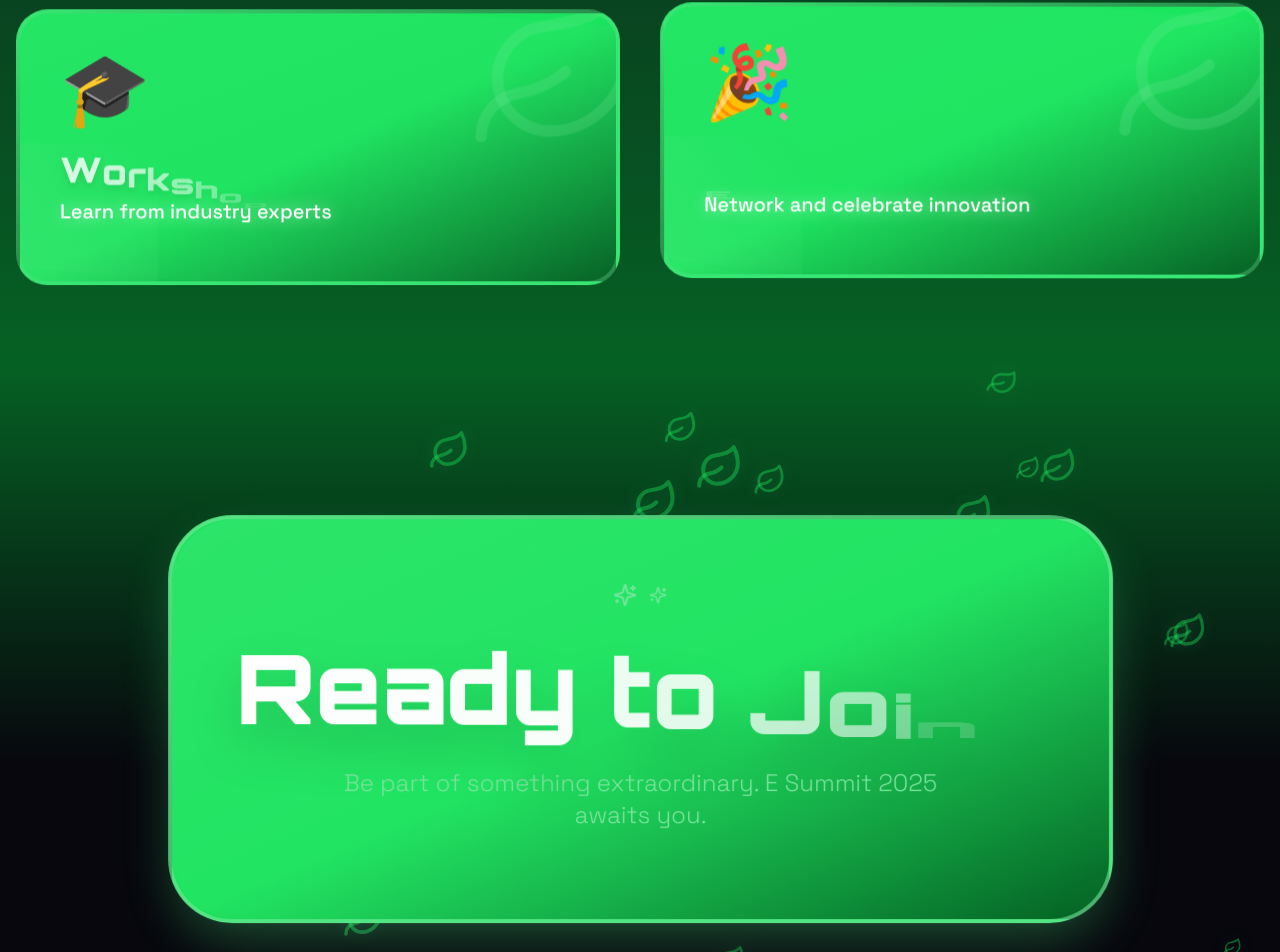
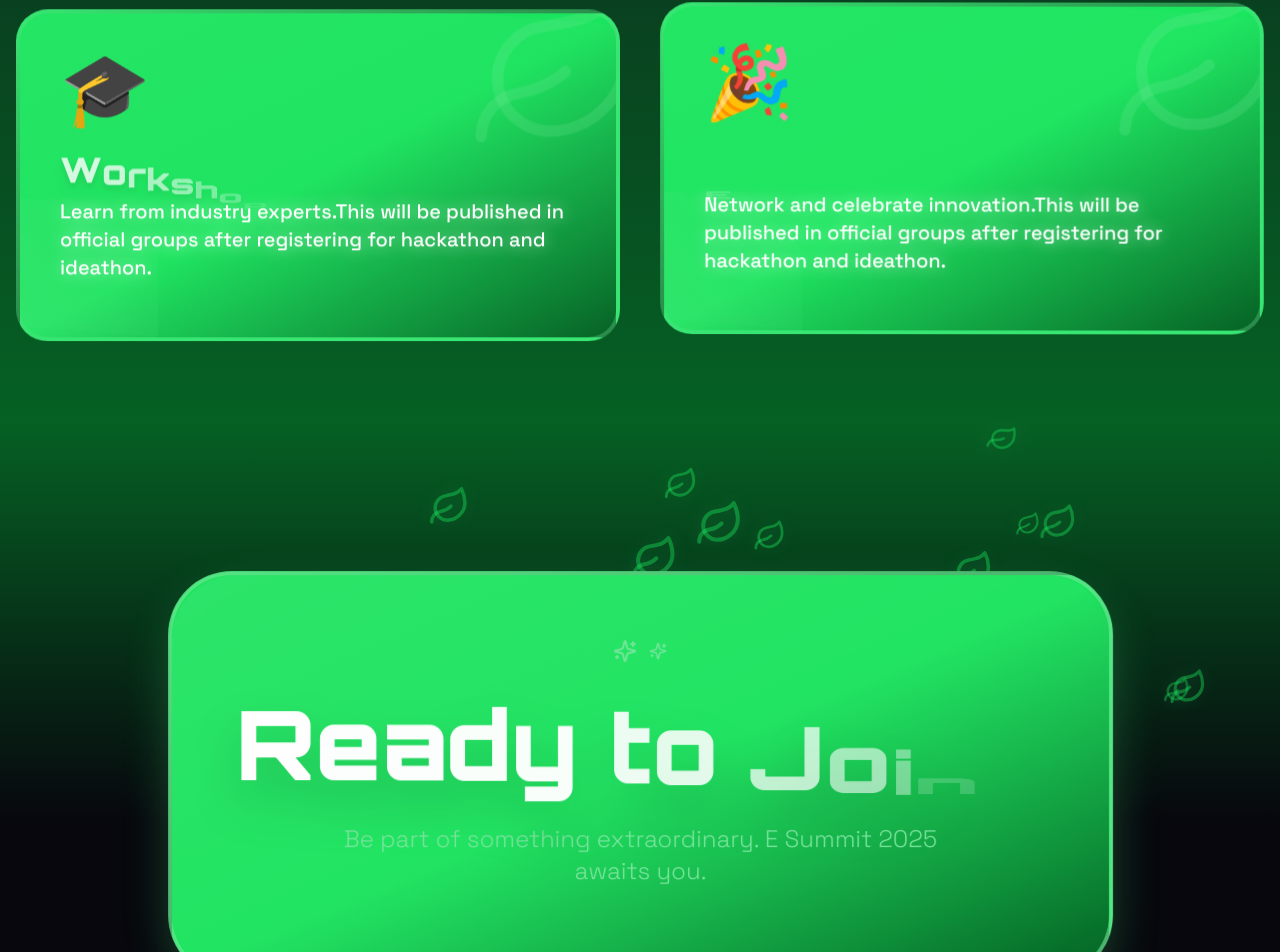
Before and after one commit to MajuShree/E-SUMMIT-2025, a React (Vite) app: page / in a window 1280 px wide. Shown: the part 3855-4807 px from the top of the page. Built offline with nearby package versions, Linux system fonts and the light colour scheme; the HTML template or start-up script is replaced by a standard one.

Commit message:
Update EventsSection.tsx

```diff
--- a/src/components/EventsSection.tsx
+++ b/src/components/EventsSection.tsx
@@ -30,12 +30,12 @@ const EventsSection = () => {
     },
     {
       title: "Workshop",
-      description: "Learn from industry experts",
+      description: "Learn from industry experts.This will be published in official groups after registering for hackathon and ideathon. ",
       icon: "🎓",
     },
     {
       title: "E Summit Fun",
-      description: "Network and celebrate innovation",
+      description: "Network and celebrate innovation.This will be published in official groups after registering for hackathon and ideathon.",
       icon: "🎉",
     },
   ];
```
